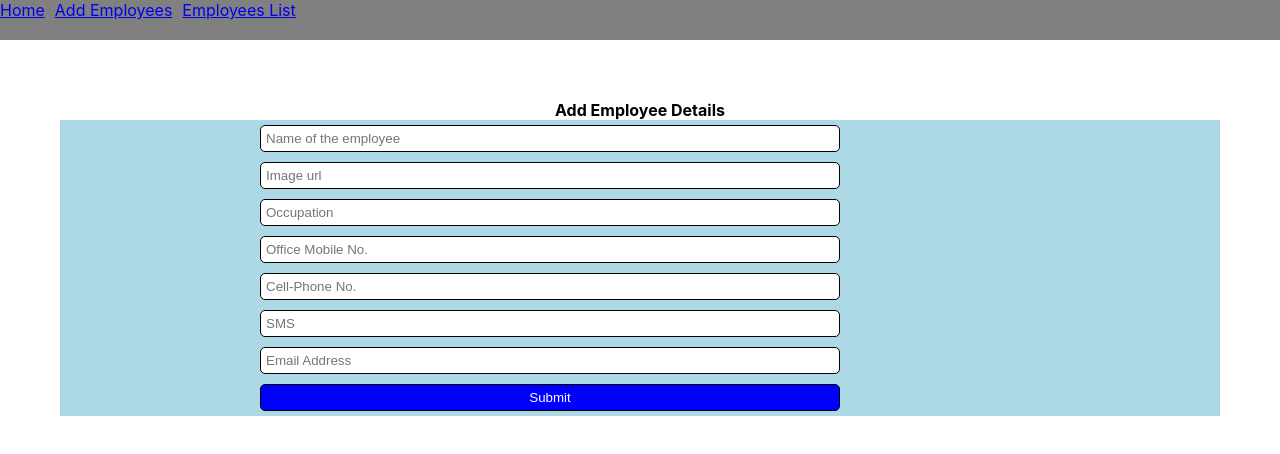
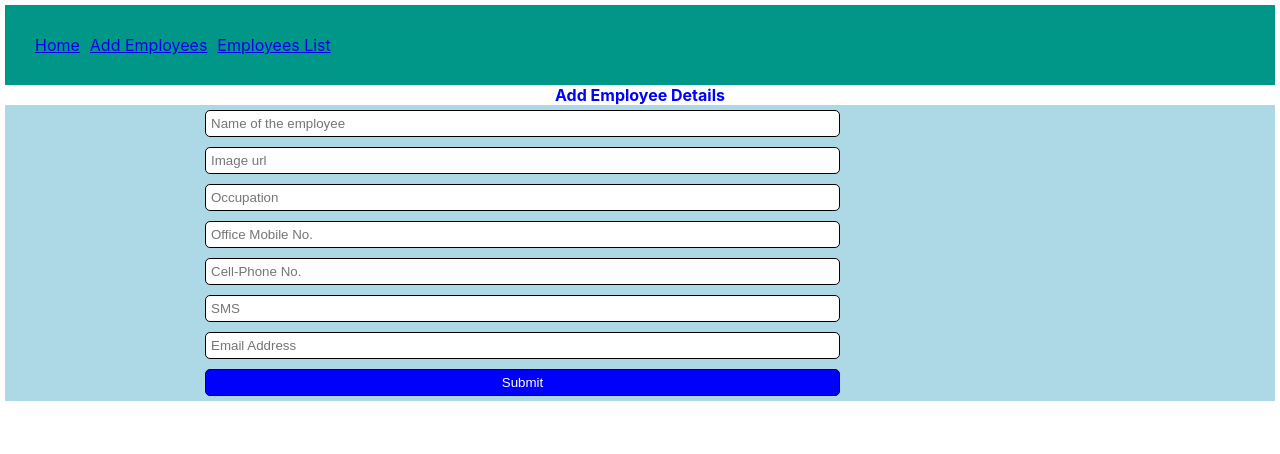
Before and after one commit to HenokGeb/website, a React (Create React App) app: page /add-employees in a window 1280 px wide. Shown: the top 454 px of the page. Built offline with nearby package versions, Linux system fonts and the light colour scheme; no server answers.

Commit message:
corrections

```diff
--- a/src/App.css
+++ b/src/App.css
@@ -12,8 +12,8 @@
   } */
 
 .container {
-    max-width: 1200px;
-    margin: 60px;
+    //max-width: 1200px;
+    margin: 5px;
     //background-color:seashell;
 }
 
--- a/src/App.js
+++ b/src/App.js
@@ -70,8 +70,8 @@ const [employeeDetail, setEmployeeDetail] = useState(
 )
 return (
   <BrowserRouter>
-  <NavBar />
     <div className='container'>
+    <NavBar />
      <Routes>
        <Route path ="/" element = {<Home />} />
        <Route path = "/add-employees" element = {<Form />} />
--- a/src/Components/Form.js
+++ b/src/Components/Form.js
@@ -29,7 +29,7 @@ function Form () {
     }
   return (
     <div>
-    <div style ={{textAlign: "center", fontWeight: "bold"}}>Add Employee Details</div>
+    <div style ={{textAlign: "center", fontWeight: "bold", color: "blue"}}>Add Employee Details</div>
     <form style ={{backgroundColor: "lightblue"}}onSubmit={handleSubmit}>
     <input className="input" type ="text" name = "name" placeholder= "Name of the employee" onChange = {handleChange} />
     <br/>
--- a/src/Components/Login.js
+++ b/src/Components/Login.js
@@ -22,7 +22,7 @@ function Login () {
     return (
         <div>
         <h3> Welcome to the Login Page</h3>
-        <fieldset style = {{ border: "solid blue 1px", textAlign: "center"}}>
+        <fieldset style = {{ border: "solid blue 1px", textAlign: "center", backgroundColor: "#607D8B"}}>
         <form onCreateAccount={handleSubmit} >
         <div style ={{ margin: "5px"}}> User Name <input style ={{border: "2px solid", borderRadius: "3px", padding: "5px", margin: "10px"}} onChange = {handleChange}/>
         </div>
--- a/src/Components/NavBar.js
+++ b/src/Components/NavBar.js
@@ -18,8 +18,10 @@ function NavBar() {
 const styledNav = {
     width: "100%",
     display: "flex",
-    height:"5vh",
-    backgroundColor:"grey",
+   // height:"10vh",
+    backgroundColor:"#009688",
+    //position: "fixed",
+
 
 }
 const styledUl = {
@@ -27,10 +29,12 @@ const styledUl = {
     gap: "10px",
     listStyleType: "none",
     margin: "0",
-    padding: "0",
+    padding: "30px",
+
 
 }
 const styledLi = {
+    color: "",
 
 
 }
```
